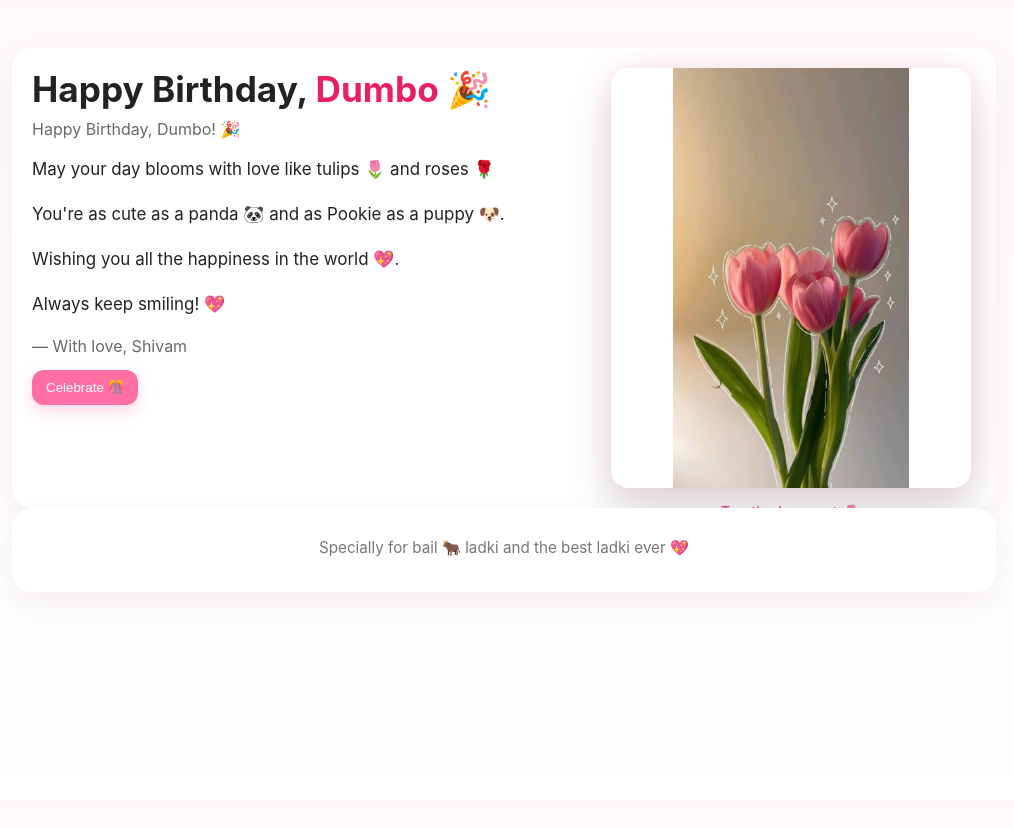
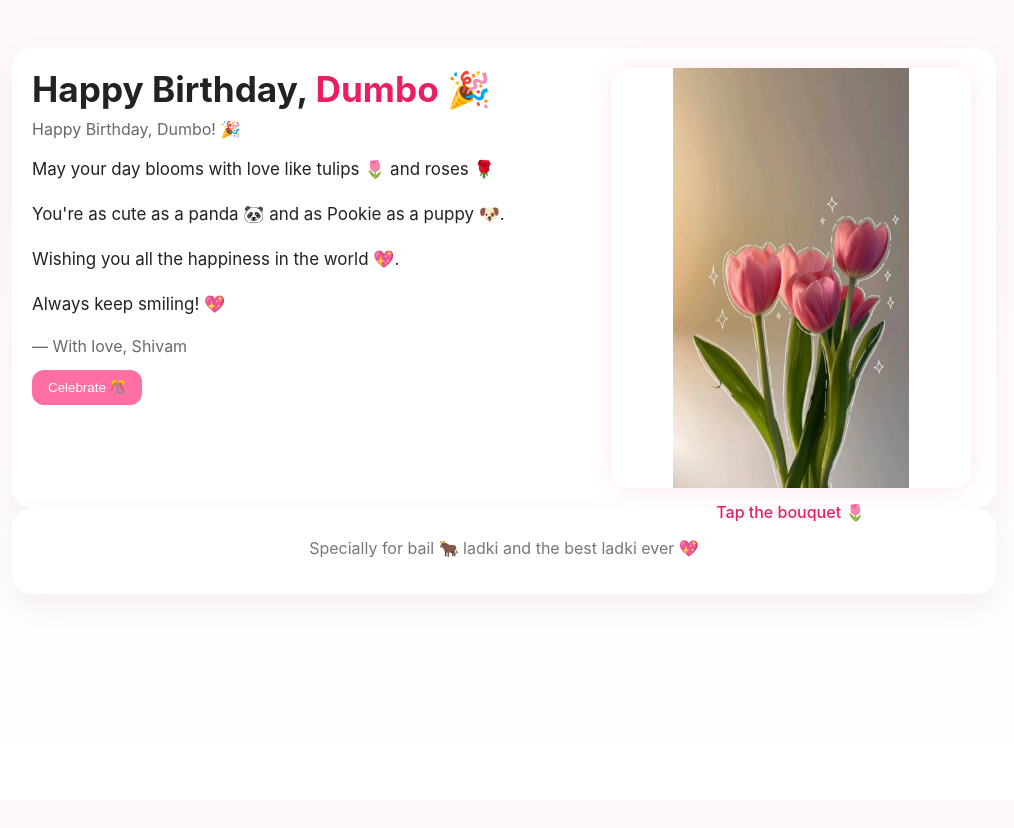
Before and after one commit to kuchbhishivam/anwesha-birthday, a Flask app: page / in a window 1280 px wide. Shown: the whole page, without its empty margins (136-1150 px from the left). Run offline with Flask 3, Linux system fonts and the light colour scheme.

Commit message:
Update style.css

```diff
--- a/static/css/style.css
+++ b/static/css/style.css
@@ -1,4 +1,3 @@
-/* ================= RESET & BASE ================= */
 *{box-sizing:border-box}
 
 :root{
@@ -23,14 +22,11 @@ body{
   padding:20px;
 }
 
-/* ================= CARD & HERO ================= */
 .card{
   background:var(--card);
   border-radius:20px;
   padding:20px;
   box-shadow:0 12px 30px rgba(120,80,120,.08);
-  position:relative;
-  overflow:hidden;
 }
 
 .hero{
@@ -39,7 +35,7 @@ body{
   gap:18px;
 }
 
-@media (max-width:900px){
+@media(max-width:900px){
   .hero{grid-template-columns:1fr}
 }
 
@@ -49,23 +45,17 @@ h1{margin:0 0 6px;font-size:2.2rem}
 .msg{font-size:1.06rem;line-height:1.65}
 .from{margin-top:8px;color:var(--muted)}
 
-.actions{
-  display:flex;
-  gap:10px;
-  margin-top:14px;
-}
-
+.actions{margin-top:14px}
 .btn{
   background:var(--accent);
   border:none;
   color:#fff;
-  padding:10px 14px;
+  padding:10px 16px;
   border-radius:12px;
   cursor:pointer;
-  box-shadow:0 6px 16px rgba(255,111,163,.28);
 }
 
-/* ================= STAGE (SAME FRAME TRANSITION) ================= */
+/* ================= STAGE ================= */
 
 .stage{
   position:relative;
@@ -78,128 +68,83 @@ h1{margin:0 0 6px;font-size:2.2rem}
   justify-content:center;
 }
 
-/* Common image behaviour (tulip + photo) */
 .stage img{
   position:absolute;
   width:100%;
   height:100%;
   object-fit:contain;
   border-radius:18px;
-  transition:
-    opacity 0.9s ease,
-    transform 0.9s ease,
-    box-shadow 1.2s ease;
+  transition:opacity .9s ease, transform .9s ease;
 }
 
-/* ================= SINGLE TULIP ================= */
+/* ===== BOUQUET ===== */
 
 .bouquet-img{
   z-index:2;
   cursor:pointer;
   opacity:1;
-
-  /* premium soft glow (romantic, not neon) */
   box-shadow:
-    0 0 26px rgba(255,182,193,0.35),
-    0 22px 45px rgba(0,0,0,0.16);
-
-  animation:bouquetGlow 3.8s ease-in-out infinite;
+    0 0 26px rgba(255,182,193,.35),
+    0 22px 45px rgba(0,0,0,.16);
+  animation:glow 3.6s ease-in-out infinite;
 }
 
-/* breathing glow */
-@keyframes bouquetGlow{
-  0%{
-    box-shadow:
-      0 0 20px rgba(255,182,193,0.28),
-      0 18px 38px rgba(0,0,0,0.12);
-  }
-  50%{
-    box-shadow:
-      0 0 34px rgba(255,182,193,0.45),
-      0 26px 52px rgba(0,0,0,0.18);
-  }
-  100%{
-    box-shadow:
-      0 0 20px rgba(255,182,193,0.28),
-      0 18px 38px rgba(0,0,0,0.12);
-  }
+@keyframes glow{
+  0%{box-shadow:0 0 20px rgba(255,182,193,.28)}
+  50%{box-shadow:0 0 36px rgba(255,182,193,.45)}
+  100%{box-shadow:0 0 20px rgba(255,182,193,.28)}
 }
 
-/* Tulip fades out */
+/* bouquet hide */
 .stage.show-photo .bouquet-img{
   opacity:0;
-  transform:scale(0.95);
+  transform:scale(.95);
   pointer-events:none;
 }
 
-/* ================= PHOTO ================= */
+/* ===== PHOTO ===== */
 
 .stage-photo{
   z-index:1;
   opacity:0;
-  transform:scale(1.05);
+  transform:scale(1.04);
 }
 
-/* Photo fades in from same place */
 .stage.show-photo .stage-photo{
   opacity:1;
   transform:scale(1);
 }
 
-/* ================= TAP TEXT ================= */
-
 .tap-hint{
   position:absolute;
   bottom:-34px;
-  font-size:0.95rem;
   color:#e91e63;
-  opacity:0.85;
-  text-align:center;
-  pointer-events:none;
+  font-weight:500;
 }
 
-/* Hide tap text after tap */
-.stage.show-photo .tap-hint{
-  opacity:0;
-}
+.stage.show-photo .tap-hint{opacity:0}
 
-/* ================= FOOTER ================= */
+/* ===== FOOTER ===== */
 
 .footer-note{
   text-align:center;
   color:#777;
   margin-top:10px;
-  font-size:.95rem;
 }
 
-/* ================= CONFETTI & PETALS ================= */
+/* ===== EFFECTS ===== */
 
-.confetti{
+.confetti,.petals{
   position:fixed;
   inset:0;
   pointer-events:none;
-  z-index:50;
-}
-
-.confetti .piece{
-  position:absolute;
-  width:10px;
-  height:14px;
-  opacity:0;
-}
-
-.petals{
-  position:fixed;
-  inset:0;
-  pointer-events:none;
-  z-index:40;
 }
 
 .petal{
   position:absolute;
   width:16px;
   height:10px;
-  background:radial-gradient(circle at 30% 30%, #ffd6e1, #ff7a9a 70%);
-  border-radius:50% 50% 50% 50%/60% 60% 40% 40%;
+  background:radial-gradient(circle,#ffd6e1,#ff7a9a);
+  border-radius:50%;
   opacity:.8;
 }
```
